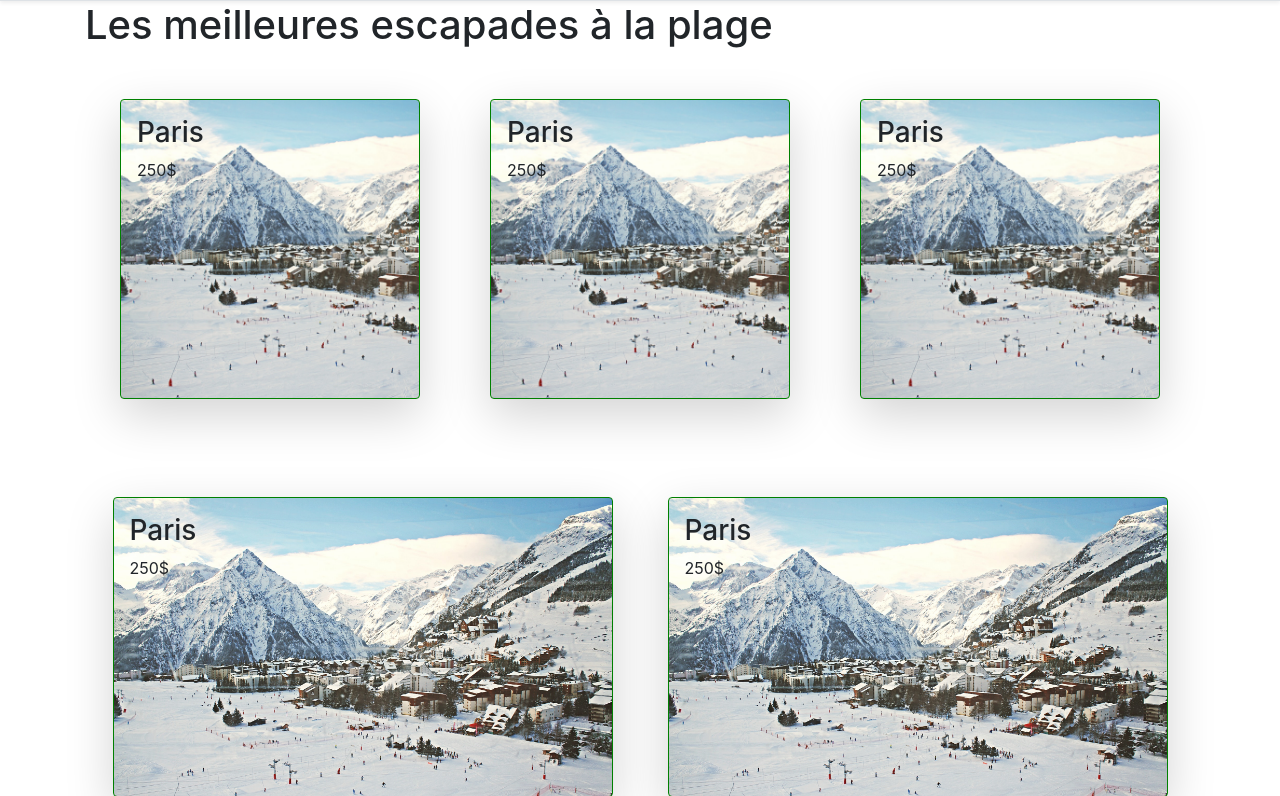
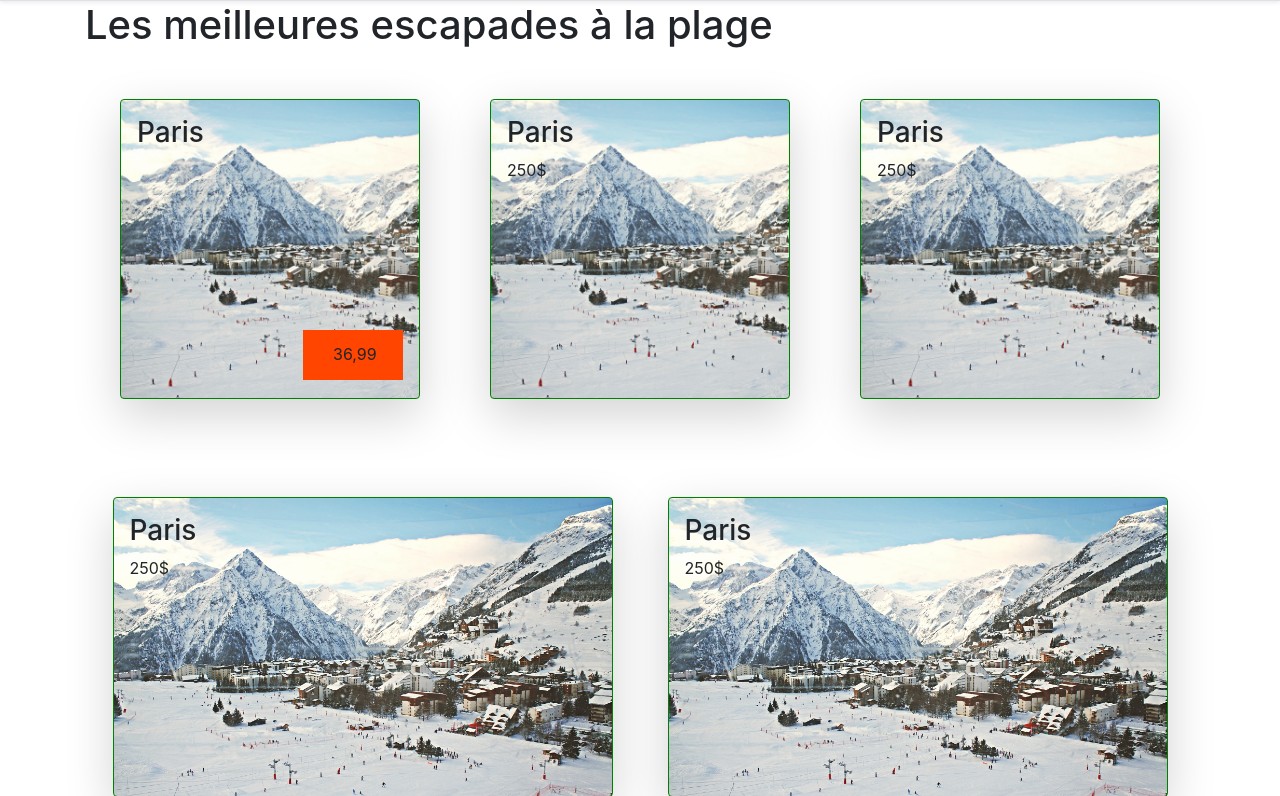
Before and after one commit to ABDELKADER-JCMAIROT-PROJET-GITE/GITE, a PHP site: page /gite/ in a window 1280 px wide. Shown: the part 199-995 px from the top of the page. Run offline with PHP 8.4, Linux system fonts and the light colour scheme; some libraries are stand-ins or nearby versions.

Commit message:
probleme etiquette

```diff
--- a/asset/css/gite_etiquette.css
+++ b/asset/css/gite_etiquette.css
@@ -18,3 +18,19 @@
 .underHeader {
   padding-top: 200px;
 }
+.papa{
+  display: flex;
+  justify-content: flex-end;
+  margin-top: 180px;
+
+
+}
+.prix1{
+  height: 50px;
+  width: 100px;
+  background-color: orangered;
+}
+.prix1 p{
+  margin-left:30px;
+  margin-top: 12px;
+}
--- a/asset/css/gite_fiche.css
+++ b/asset/css/gite_fiche.css
@@ -1,6 +1,7 @@
 .imggrdrect {
   background-image: url("../../img/rectangle_grd/les_deux_alpes.jpg");
   background-size: cover;
+
 }
 
 .h1trouver {
--- a/index.php
+++ b/index.php
@@ -8,8 +8,13 @@ include('inc/header.php');
     <div class="container_image">
         <div class="imggrdrect test2 shadow-lg p-3 mb-5 bg-white rounded">
             <h3>Paris</h3>
-          <p>250$</p>
+            <div class="papa">
+                <div class="prix1">
+                        <p>36,99</p>
                 </div>
+            </div>
+        </div>
+
         <div class="imggrdrect test2 shadow-lg p-3 mb-5 bg-white rounded">
             <h3>Paris</h3>
             <p>250$</p>
@@ -52,4 +57,4 @@ include('inc/header.php');
     </div>
 
 
-<?php include('inc/footer.php');?>
+<?php include('inc/footer.php'); ?>
```
Lines whose indentation alone changed are shown as unchanged.
